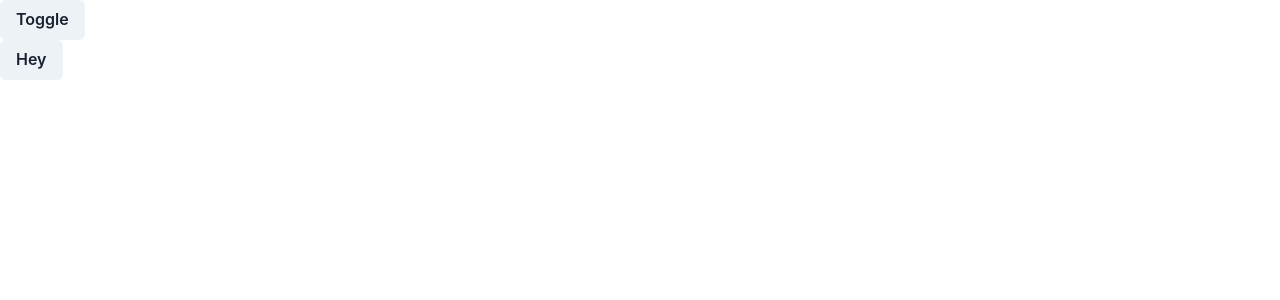
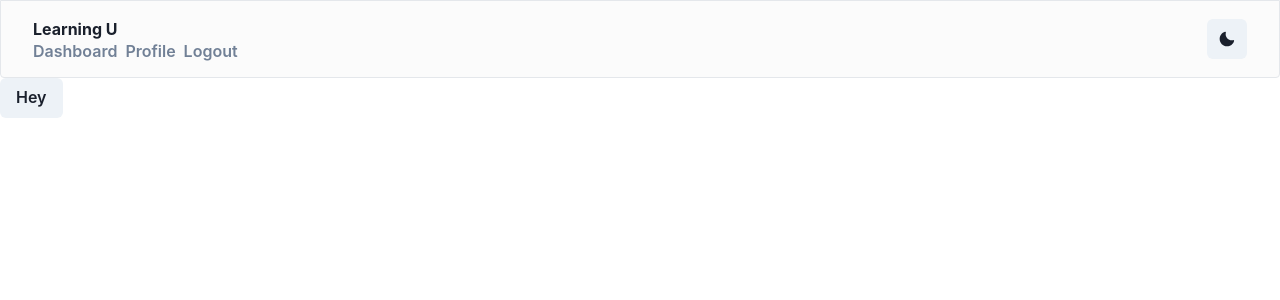
Before and after one commit to Mau-MD/Learning-U, a React (Vite) app in the folder frontend/: page / in a window 1280 px wide. Shown: the top 300 px of the page. Built offline with nearby package versions, Linux system fonts and the light colour scheme.

Commit message:
Adding Navbar Style

```diff
--- a/frontend/package.json
+++ b/frontend/package.json
@@ -11,7 +11,9 @@
   },
   "dependencies": {
     "@babel/core": "^7.18.6",
+    "@chakra-ui/icons": "^2.0.2",
     "@chakra-ui/react": "^2.2.1",
+    "@chakra-ui/system": "^2.1.3",
     "@emotion/react": "^11",
     "@emotion/styled": "^11",
     "framer-motion": "^6",
--- a/frontend/src/App.tsx
+++ b/frontend/src/App.tsx
@@ -1,13 +1,13 @@
-import { Box, Button, useColorMode } from "@chakra-ui/react";
+import { Button } from "@chakra-ui/react";
+import React from "react";
 import { BrowserRouter, Route, Routes } from "react-router-dom";
 import Home from "./components/Home";
+import Navbar from "./components/Navbar";
 
 function App() {
-  const { colorMode, toggleColorMode } = useColorMode();
-
   return (
     <BrowserRouter>
-      <Button onClick={() => toggleColorMode()}>Toggle</Button>
+      <Navbar />
       <Routes>
         <Route path="/" element={<Home />} />
       </Routes>
--- /dev/null
+++ b/frontend/src/components/Navbar.tsx
@@ -0,0 +1,61 @@
+import React from "react";
+import {
+  Box,
+  Button,
+  useColorMode,
+  Text,
+  IconButton,
+  Container,
+} from "@chakra-ui/react";
+import { MoonIcon, SunIcon } from "@chakra-ui/icons";
+import useThemeColor from "../hooks/useThemeColor";
+
+const Navbar = () => {
+  const { toggleColorMode, colorMode } = useColorMode();
+
+  const colorToggleIcon = colorMode === "dark" ? <SunIcon /> : <MoonIcon />;
+  const { backgroundColor, borderColor } = useThemeColor();
+
+  return (
+    <Box
+      bg={backgroundColor}
+      p={4}
+      borderBottomRadius={4}
+      borderColor={borderColor}
+      borderWidth={1}
+    >
+      <Container
+        maxW="container.xl"
+        display="flex"
+        justifyContent="space-between"
+        alignItems="center"
+      >
+        <Box>
+          <Box>
+            <Text fontWeight="bold">Learning U</Text>
+          </Box>
+          <Box display="flex" gap={2}>
+            <Button onClick={() => toggleColorMode()} variant="link">
+              Dashboard
+            </Button>
+            <Button onClick={() => toggleColorMode()} variant="link">
+              Profile
+            </Button>
+            <Button onClick={() => toggleColorMode()} variant="link">
+              Logout
+            </Button>
+          </Box>
+        </Box>
+        <Box>
+          <IconButton
+            icon={colorToggleIcon}
+            aria-label="Toggle Color Icon"
+            onClick={() => toggleColorMode()}
+          />
+        </Box>
+      </Container>
+    </Box>
+  );
+};
+
+export default Navbar;
--- /dev/null
+++ b/frontend/src/hooks/useThemeColor.ts
@@ -0,0 +1,10 @@
+import { useColorModeValue } from "@chakra-ui/system";
+
+const useThemeColor = () => {
+  const backgroundColor = useColorModeValue("brand.100", "gray.700");
+  const borderColor = useColorModeValue("brand.200", "");
+
+  return { backgroundColor, borderColor };
+};
+
+export default useThemeColor;
--- /dev/null
+++ b/frontend/src/main.css
@@ -0,0 +1,3 @@
+* {
+  box-sizing: border-box;
+}
--- a/frontend/src/main.tsx
+++ b/frontend/src/main.tsx
@@ -1,11 +1,22 @@
-import { ChakraProvider, ColorModeScript } from "@chakra-ui/react";
+import { ChakraProvider, ColorModeScript, extendTheme } from "@chakra-ui/react";
 import React from "react";
 import ReactDOM from "react-dom/client";
 import App from "./App";
+import "./main.css";
 
+const theme = extendTheme({
+  colors: {
+    brand: {
+      100: "#FBFBFB",
+      200: "#E4E7EB",
+    },
+  },
+});
+
+// eslint-disable-next-line @typescript-eslint/no-non-null-assertion
 ReactDOM.createRoot(document.getElementById("root")!).render(
   <React.StrictMode>
-    <ChakraProvider>
+    <ChakraProvider theme={theme}>
       <ColorModeScript />
       <App />
     </ChakraProvider>
```
Also changed, not shown: 1 other file (tests, documents, lock files or other folders).
